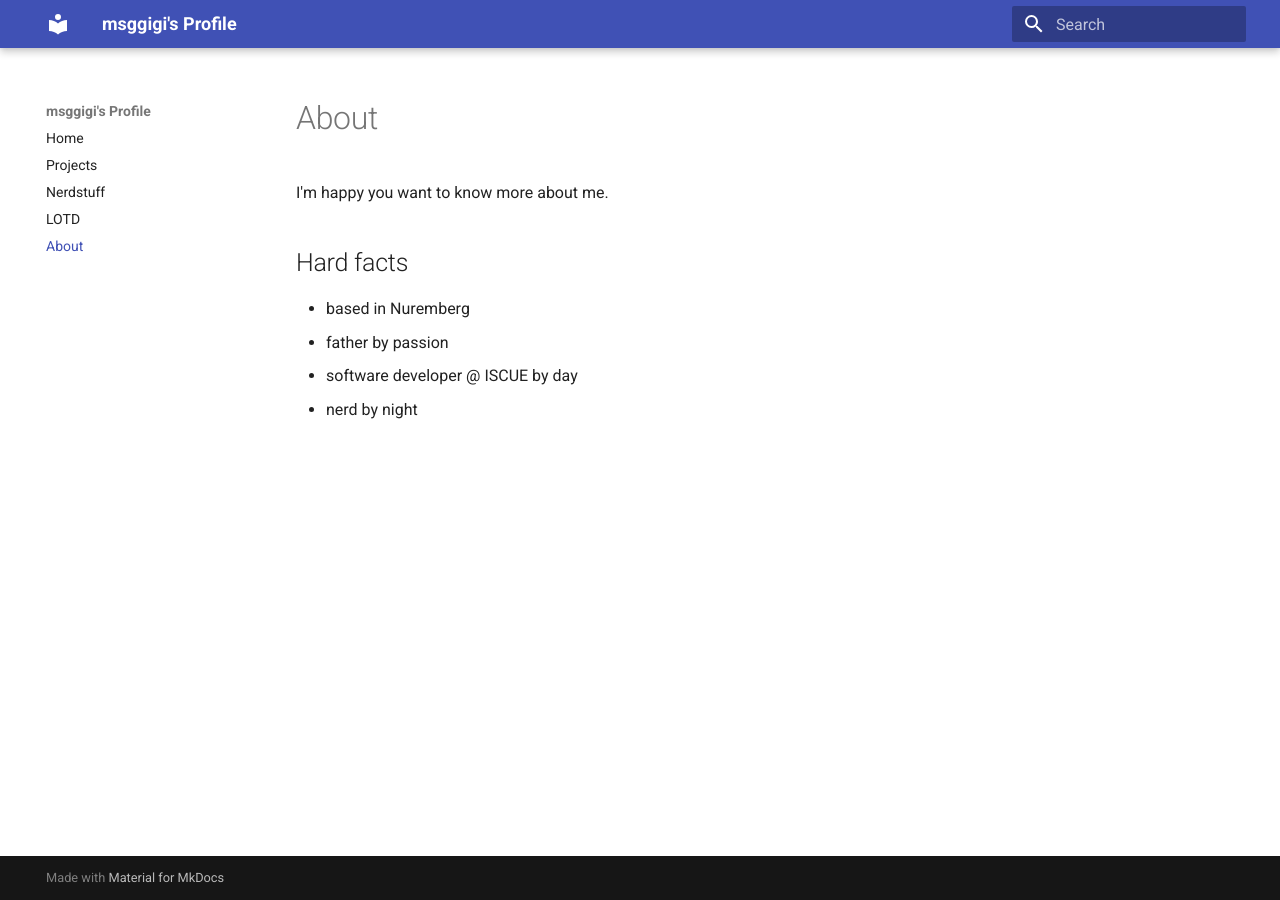
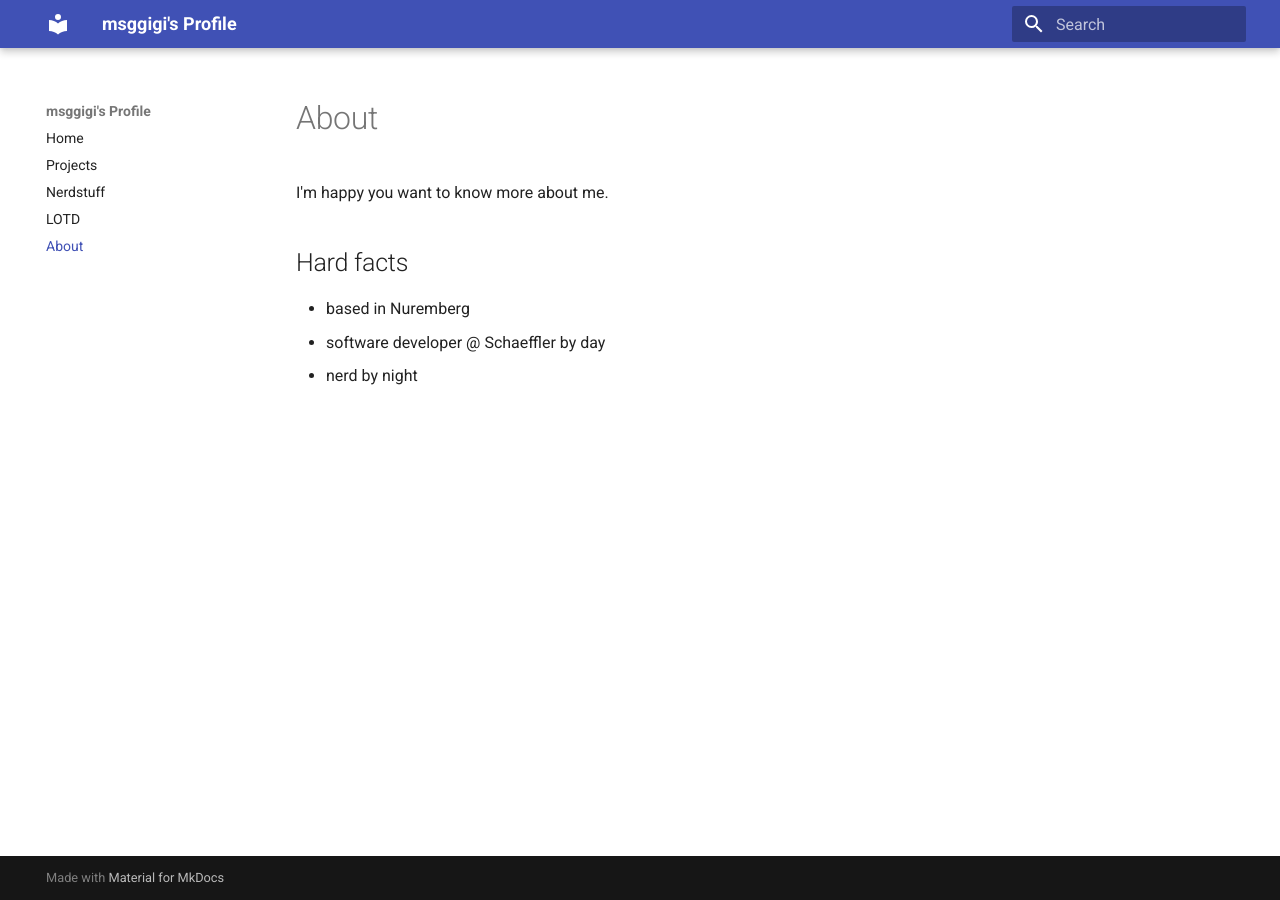
Before and after one commit to msggigi/msggigi.github.io, an MkDocs documentation site: the page built from docs/about.md, in a window 1280 px wide. Built offline with MkDocs 1.6.1 and Material for MkDocs 9.7.7, drawn with Linux system fonts in a browser that asks for light colours.

Commit message:
Update about.md
updated employer

```diff
--- a/docs/about.md
+++ b/docs/about.md
@@ -3,6 +3,5 @@ I'm happy you want to know more about me.
 ## Hard facts
 
 - based in Nuremberg
-- father by passion
-- software developer @ ISCUE by day
+- software developer @ Schaeffler by day
 - nerd by night
```
